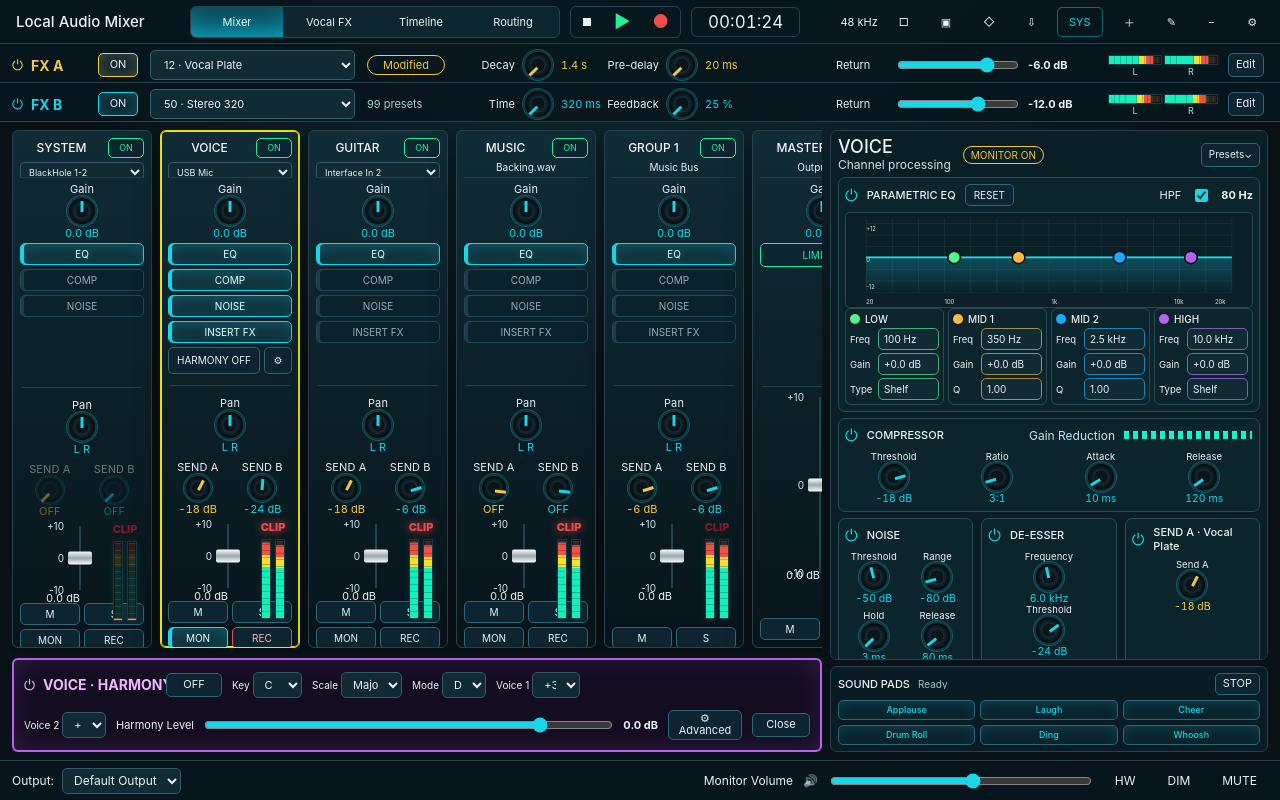
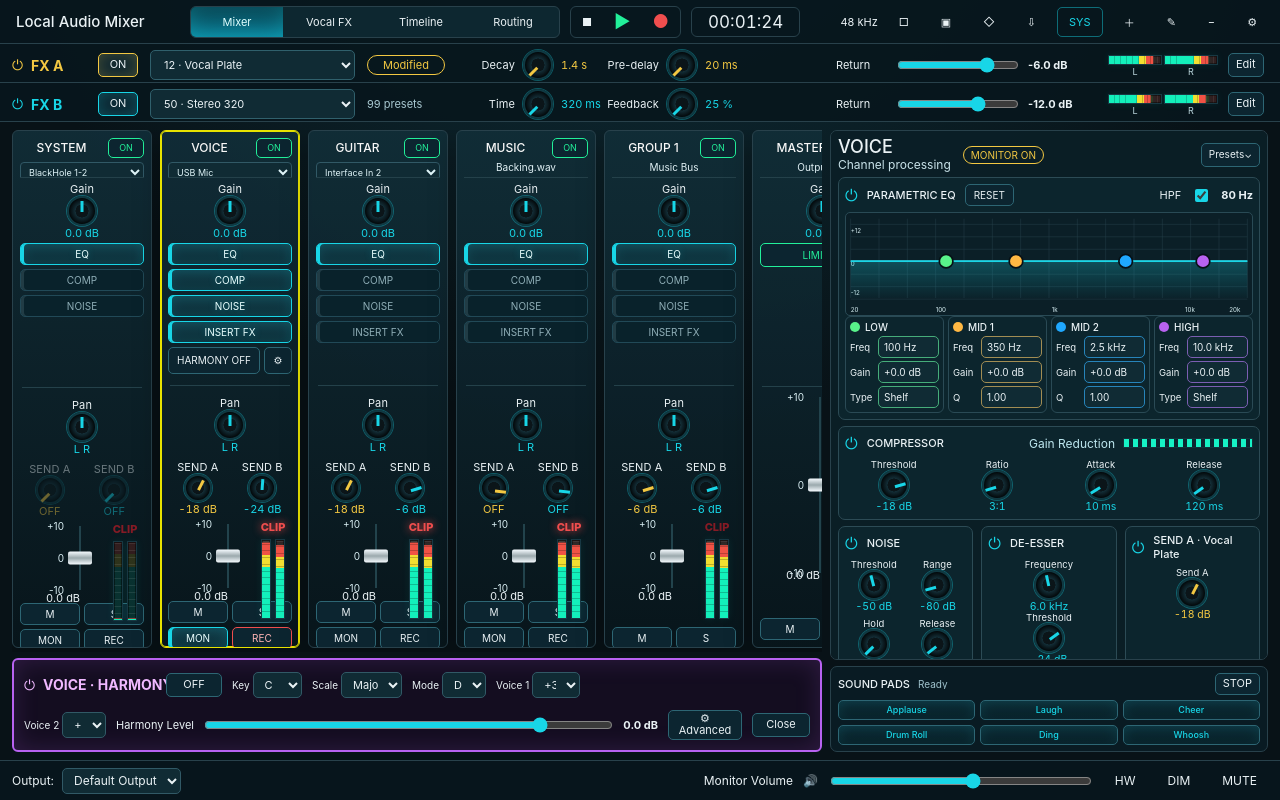
Before and after one commit to maydekil/digital-mixer-audio, a React (Vite) app: page / in a window 1280 px wide. Built offline with nearby package versions, Linux system fonts and the light colour scheme.

Commit message:
Tune EQ graph height

```diff
--- a/apps/desktop/src/styles/app.css
+++ b/apps/desktop/src/styles/app.css
@@ -210,7 +210,7 @@
 .processor-title .processor-reset { min-height: 22px; padding: 0 8px; font-size: 10px; }
 .processor-title label { margin-left: auto; display: flex; align-items: center; gap: 10px; }
 .processor-title input { accent-color: var(--cyan); }
-.eq-graph { width: 100%; height: 104px; display: block; background: #0b1f27; border: 1px solid #294a55; border-radius: 5px; }
+.eq-graph { width: 100%; height: 114px; display: block; background: #0b1f27; border: 1px solid #294a55; border-radius: 5px; }
 .eq-graph line { stroke: #27424c; stroke-width: 1; opacity: 0.85; }
 .eq-graph .eq-zero-line { stroke: rgba(214, 238, 242, 0.52); stroke-width: 2; opacity: 1; }
 .eq-graph text { fill: #d6eef2; font-size: 11px; }
@@ -360,7 +360,7 @@
   .harmony-panel .select-field span { font-size: 10px; }
   .processing-panel { padding: 7px; }
   .processing-header h2 { font-size: 18px; }
-  .eq-graph { height: 96px; }
+  .eq-graph { height: 104px; }
   .eq-band-grid { grid-template-columns: repeat(4, minmax(72px, 1fr)); gap: 4px; }
   .eq-band { padding: 4px; }
   .numeric-parameter { grid-template-columns: 24px minmax(0, 1fr); }
```
Also changed, not shown: 1 other file (tests, documents, lock files or other folders).
